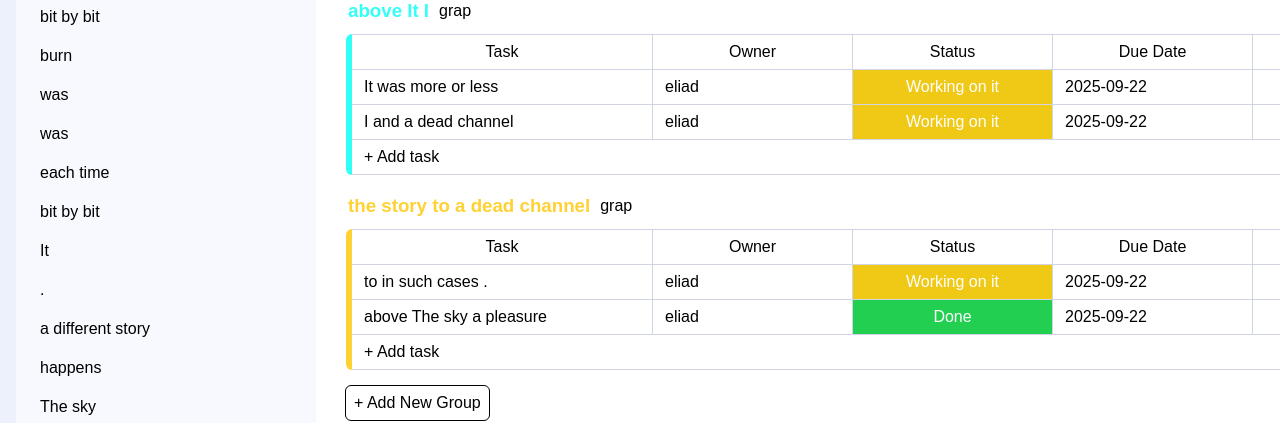
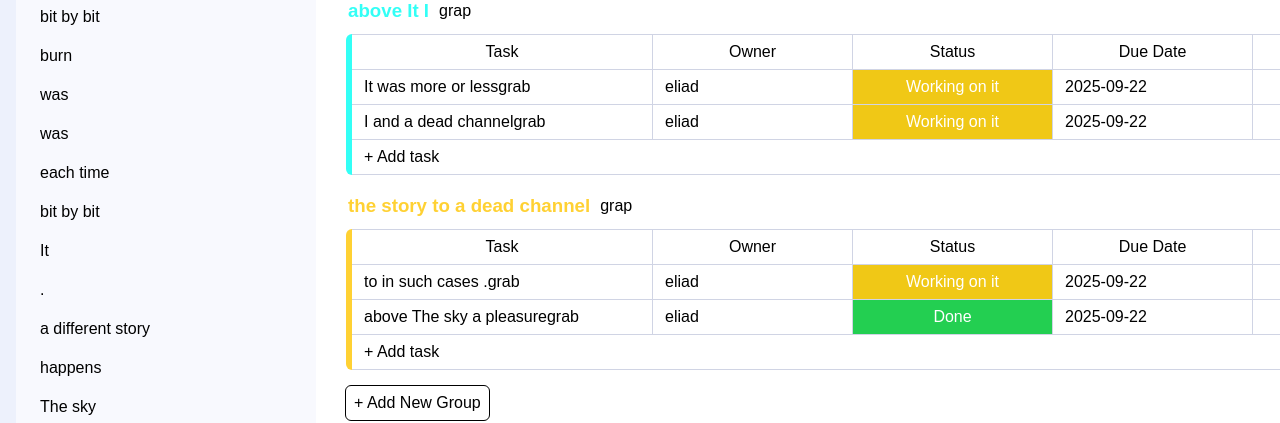
Before and after one commit to Eh2409/monday-test, a React (Vite) app: page /board/1 in a window 1280 px wide. Both pictures are taken after a click on the item "to". Shown: the part 194-617 px from the top of the page. Built offline with nearby package versions, Linux system fonts and the light colour scheme.

Commit message:
Add drag & drop task

```diff
--- a/src/cmps/board/Group.jsx
+++ b/src/cmps/board/Group.jsx
@@ -1,6 +1,8 @@
-
 
 // dnd
+import { closestCorners, DndContext } from "@dnd-kit/core"
+import { arrayMove, SortableContext, verticalListSortingStrategy } from "@dnd-kit/sortable"
+
 import { useSortable } from "@dnd-kit/sortable"
 import { CSS } from "@dnd-kit/utilities"
 
@@ -8,6 +10,7 @@ import { CSS } from "@dnd-kit/utilities"
 import { GroupTitleEditor } from "./group/GroupTitleEditor.jsx"
 import { StatusPicker } from "./group/StatusPicker.jsx"
 import { TaskNameEditor } from "./group/TaskNameEditor.jsx"
+import { Task } from "./Task.jsx"
 
 export function Group({
     id,
@@ -22,6 +25,7 @@ export function Group({
     onAddTask,
     onRemoveTask,
     onUpdateTask,
+    updateTaskOrder,
 }) {
 
     const { attributes, listeners,
@@ -44,6 +48,26 @@ export function Group({
     function setGroupToUpdate(newVals, group) {
         const updatedGroup = { ...group, ...newVals }
         onUpdateGroup(updatedGroup)
+    }
+
+
+    function getTaskIdx(taskId) {
+        const taskIdx = group?.items.findIndex(i => i.id === taskId)
+        return taskIdx
+    }
+
+    function handleDragEndTask(ev) {
+        const { active, over } = ev
+        if (!over) return
+        if (active.id === over.id) return
+
+        const originalPos = getTaskIdx(active.id)
+        const newPos = getTaskIdx(over.id)
+
+        const tasksCopy = structuredClone(group?.items)
+        const newTaskesOrder = arrayMove(tasksCopy, originalPos, newPos)
+
+        updateTaskOrder(group.id, newTaskesOrder)
     }
 
 
@@ -83,48 +107,34 @@ export function Group({
                         <div className="color-bar"></div>
                         <div className="cell name">Task</div>
                     </div>
+
                     {columnsTitles.map(colId => (
                         <div key={colId} className="cell">{colId}</div>
                     ))}
                     <div className="cell full"></div>
+
                 </div>
 
             </div>
 
 
             <div className="group-table">
-                {group.items.map(item => (
-                    <div key={item.id} className="table-row">
-                        <div className="task-bar">
-                            <div className="remove-btn-wrapper">
-                                <button className="remove-btn" onClick={() => onRemoveTask(group.id, item.id)}>
-                                    <span>X</span>
-                                </button>
-                            </div>
-                            <div className="white-block"></div>
-                            <div className="color-bar"></div>
-                            <div className="cell name">
-                                <TaskNameEditor name={item.name}
-                                    onSave={(taskName) => setTaskToUpdate(taskName, item, 'name')} />
-                            </div>
-                        </div>
-                        {columns.map(col => {
-                            const value = item[col.id]
-                            if (col.id === 'status') {
-                                return <div key={col.id} className="cell">
-                                    {DynamicCmp(col.id, value,
-                                        (newStatus) => setTaskToUpdate(newStatus, item, col.type),
-                                        labels
-                                    )}
-                                </div>
-                            } else {
-                                return <div key={col.id} className="cell">{value}</div>
-                            }
 
-                        })}
-                        < div className="cell full"></div>
-                    </div>
-                ))}
+                <DndContext onDragEnd={handleDragEndTask} collisionDetection={closestCorners}
+                    strategy={verticalListSortingStrategy}>
+                    <SortableContext items={group?.items} >
+                        {group.items.map(item => (
+                            <Task
+                                key={item.id}
+                                item={item}
+                                onRemoveTask={(itemId) => onRemoveTask(group.id, itemId)}
+                                setTaskToUpdate={setTaskToUpdate}
+                                labels={labels}
+                                columns={columns}
+                            />
+                        ))}
+                    </SortableContext>
+                </DndContext>
 
                 <div className="table-row">
                     <div className="task-bar">
--- a/src/cmps/board/GroupList.jsx
+++ b/src/cmps/board/GroupList.jsx
@@ -12,7 +12,7 @@ export function GroupList({
     onAddTask,
     onRemoveTask,
     onUpdateTask,
-
+    updateTaskOrder,
 }) {
 
     return (
@@ -32,6 +32,7 @@ export function GroupList({
                     onAddTask={onAddTask}
                     onRemoveTask={onRemoveTask}
                     onUpdateTask={onUpdateTask}
+                    updateTaskOrder={updateTaskOrder}
                 />
             ))}
         </section>
--- /dev/null
+++ b/src/cmps/board/Task.jsx
@@ -0,0 +1,66 @@
+
+import { useSortable } from "@dnd-kit/sortable"
+import { CSS } from "@dnd-kit/utilities"
+
+import { StatusPicker } from "./group/StatusPicker.jsx"
+import { TaskNameEditor } from "./group/TaskNameEditor.jsx"
+
+export function Task({ item, onRemoveTask, setTaskToUpdate, labels, columns }) {
+
+    const { attributes, listeners,
+        setNodeRef, transform, transition } = useSortable({ id: item.id })
+
+
+    const style = {
+        transition,
+        transform: CSS.Transform.toString(transform)
+    }
+
+    return (
+        <div className="table-row" ref={setNodeRef} {...attributes} style={style}>
+            <div className="task-bar">
+                <div className="remove-btn-wrapper">
+                    <button className="remove-btn" onClick={() => onRemoveTask(item.id)}>
+                        <span>X</span>
+                    </button>
+                </div>
+                <div className="white-block"></div>
+                <div className="color-bar"></div>
+                <div className="cell name flex">
+                    <TaskNameEditor name={item.name}
+                        onSave={(taskName) => setTaskToUpdate(taskName, item, 'name')} />
+                    <div {...listeners}>grab</div>
+                </div>
+            </div>
+
+            {columns.map(col => {
+                const value = item[col.id]
+                if (col.id === 'status') {
+                    return <div key={col.id} className="cell">
+                        {DynamicCmp(col.id, value,
+                            (newStatus) => setTaskToUpdate(newStatus, item, col.type),
+                            labels
+                        )}
+                    </div>
+                } else {
+                    return <div key={col.id} className="cell">{value}</div>
+                }
+
+            })}
+
+            < div className="cell full"></div>
+        </div>
+    )
+}
+
+
+
+
+export function DynamicCmp(type, value, onUpdate, labels) {
+    switch (type) {
+        case 'status':
+            return <StatusPicker status={value} labels={labels} onUpdate={onUpdate} />
+        default:
+            return <p>UNKNOWN {type}</p>
+    }
+}
--- a/src/pages/BoardDetails.jsx
+++ b/src/pages/BoardDetails.jsx
@@ -148,6 +148,27 @@ export function BoardDetails(props) {
         })
     }
 
+
+    function updateTaskOrder(groupId, newTasksOder) {
+        setPrevBoard(board)
+        setBoard(prev => {
+            var newBoard = { ...prev }
+            if (newTasksOder && groupId) {
+                newBoard.groups = newBoard.groups.map(group => {
+                    if (group.id === groupId) {
+                        return {
+                            ...group,
+                            items: newTasksOder
+                        }
+                    } else {
+                        return group
+                    }
+                })
+            }
+            return newBoard
+        })
+    }
+
     if (!board) return 'loading....'
     return (
         <section className="board-details">
@@ -182,6 +203,7 @@ export function BoardDetails(props) {
                         onAddTask={onAddTask}
                         onRemoveTask={onRemoveTask}
                         onUpdateTask={onUpdateTask}
+                        updateTaskOrder={updateTaskOrder}
                     />
                 </SortableContext>
             </DndContext >
```
